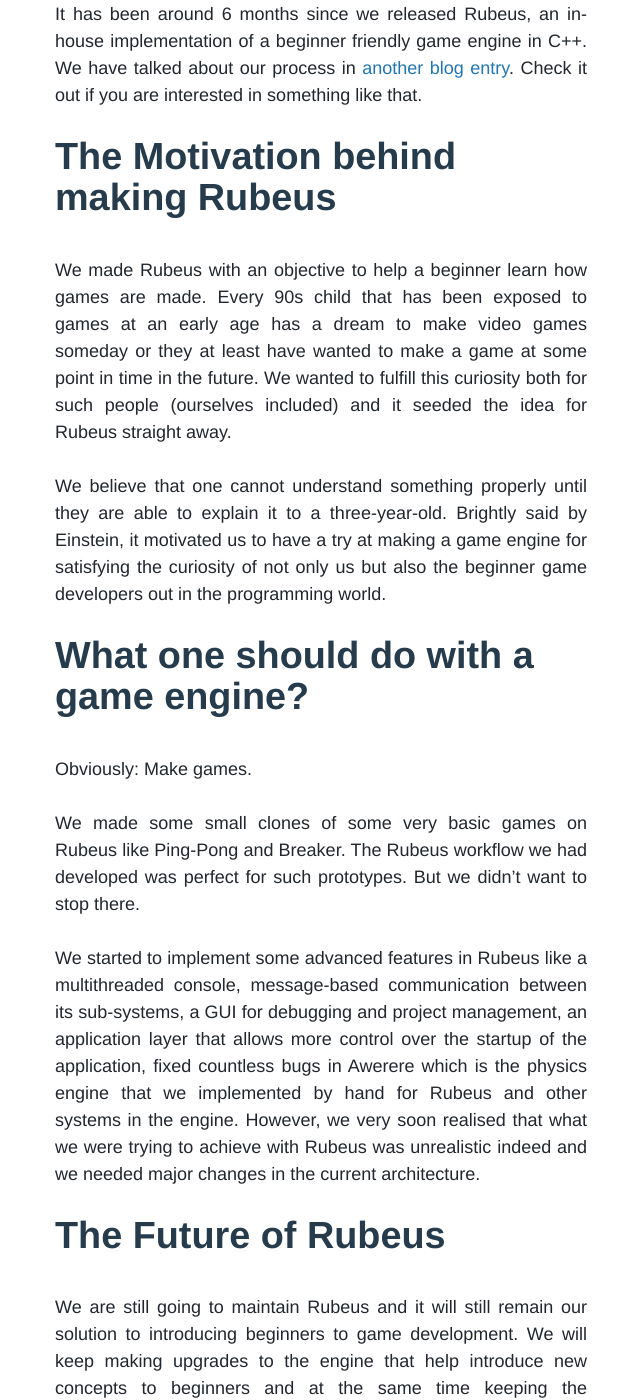
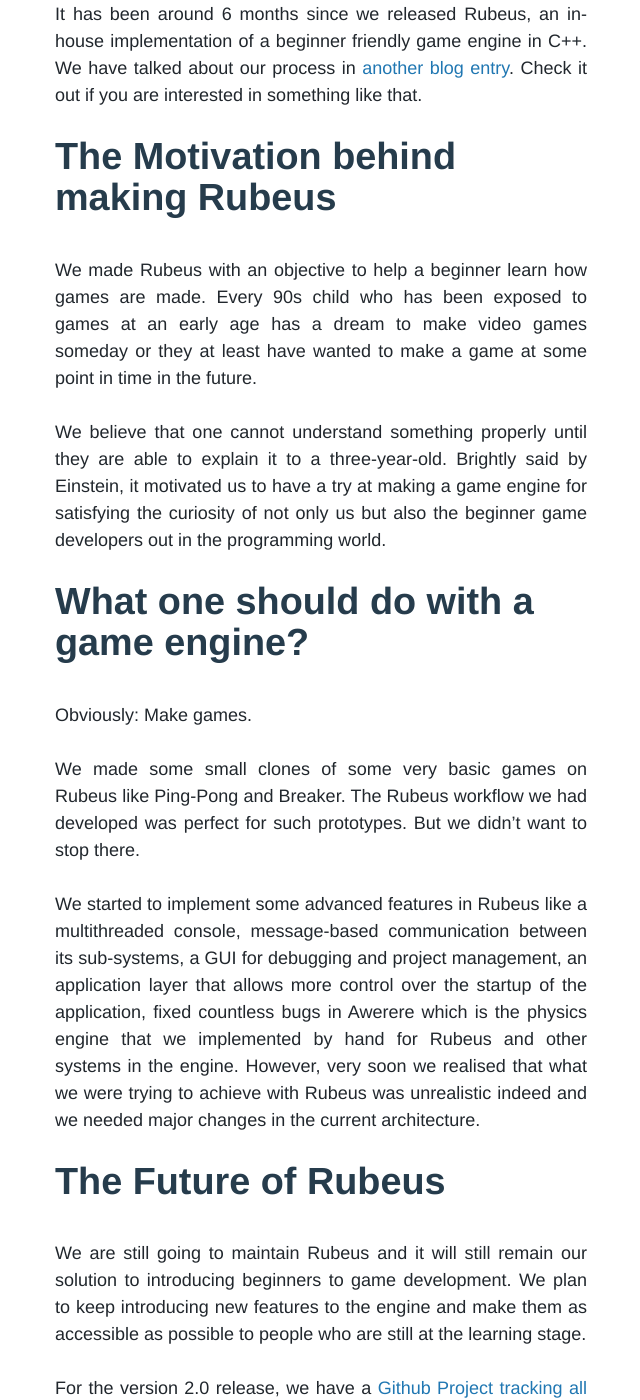
Before and after one commit to sdslabs/sdslabs.github.com, a Jekyll site: the page built from _posts/2019/2019-06-20-rolling-out-your-own-game-engine.md, in a window 1280 px wide and 1400 px high, scrolled down 662 px. Shown: the whole window, without its empty margins (319-959 px from the left). Built offline with Jekyll 4.4.1, drawn with Linux system fonts in a browser that asks for light colours; some web fonts are replaced; comment, search, counter and statistics services are not loaded; some of the changed text lies outside the part shown.

Commit message:
Fix grammar in game engine and beyond blog

```diff
--- a/_posts/2019/2019-06-20-rolling-out-your-own-game-engine.md
+++ b/_posts/2019/2019-06-20-rolling-out-your-own-game-engine.md
@@ -9,15 +9,15 @@
    image: serious.jpg
 ---
 
-The Rubeus Game Engine was released by SDSLabs on 22nd December 2018 with the vision to introduce beginners programmers of IIT Roorkee to game development and design. We received a ton of support with this release even from game development communities outside of the R-land.
+The Rubeus Game Engine was released by SDSLabs on 22nd December 2018 with the vision to introduce the programmers of IIT Roorkee to game development and design. We received a ton of support with this release even from game development communities outside of R-land.
 
-We saw multiple release threads pop up on HN and r/Gamedev which attracted people from the industry to review the codebase and constructively critic on the project. We are very happy with the general reception and in this blog, we want to discuss where we are trying to take Rubeus in the future.
+We saw multiple release threads pop up on [HN](https://news.ycombinator.com) and [r/Gamedev](https://www.reddit.com/r/gamedev/) which attracted people from the industry to review the codebase and constructively critic on the project. We are very happy with the general reception and in this blog, we want to discuss where we are trying to take Rubeus in the future.
 
 It has been around 6 months since we released Rubeus, an in-house implementation of a beginner friendly game engine in C++. We have talked about our process in [another blog entry](https://blog.sdslabs.co/2018/12/making-a-game-engine-from-scratch). Check it out if you are interested in something like that.
 
 # The Motivation behind making Rubeus
 
-We made Rubeus with an objective to help a beginner learn how games are made. Every 90s child that has been exposed to games at an early age has a dream to make video games someday or they at least have wanted to make a game at some point in time in the future. We wanted to fulfill this curiosity both for such people (ourselves included) and it seeded the idea for Rubeus straight away.
+We made Rubeus with an objective to help a beginner learn how games are made. Every 90s child who has been exposed to games at an early age has a dream to make video games someday or they at least have wanted to make a game at some point in time in the future.
 
 We believe that one cannot understand something properly until they are able to explain it to a three-year-old. Brightly said by Einstein, it motivated us to have a try at making a game engine for satisfying the curiosity of not only us but also the beginner game developers out in the programming world.
 
@@ -27,11 +27,11 @@ Obviously: Make games.
 
 We made some small clones of some very basic games on Rubeus like Ping-Pong and Breaker. The Rubeus workflow we had developed was perfect for such prototypes. But we didn’t want to stop there.
 
-We started to implement some advanced features in Rubeus like a multithreaded console, message-based communication between its sub-systems, a GUI for debugging and project management, an application layer that allows more control over the startup of the application, fixed countless bugs in Awerere which is the physics engine that we implemented by hand for Rubeus and other systems in the engine. However, we very soon realised that what we were trying to achieve with Rubeus was unrealistic indeed and we needed major changes in the current architecture.
+We started to implement some advanced features in Rubeus like a multithreaded console, message-based communication between its sub-systems, a GUI for debugging and project management, an application layer that allows more control over the startup of the application, fixed countless bugs in Awerere which is the physics engine that we implemented by hand for Rubeus and other systems in the engine. However, very soon we realised that what we were trying to achieve with Rubeus was unrealistic indeed and we needed major changes in the current architecture.
 
 # The Future of Rubeus
 
-We are still going to maintain Rubeus and it will still remain our solution to introducing beginners to game development. We will keep making upgrades to the engine that help introduce new concepts to beginners and at the same time keeping the complexity of the problem to a minimum.
+We are still going to maintain Rubeus and it will still remain our solution to introducing beginners to game development. We plan to keep introducing new features to the engine and make them as accessible as possible to people who are still at the learning stage.
 
 For the version 2.0 release, we have a [Github Project tracking all progress here](https://github.com/sdslabs/Rubeus/projects/1). We have listed all the upcoming features and bug fixes as issues.
 
```
